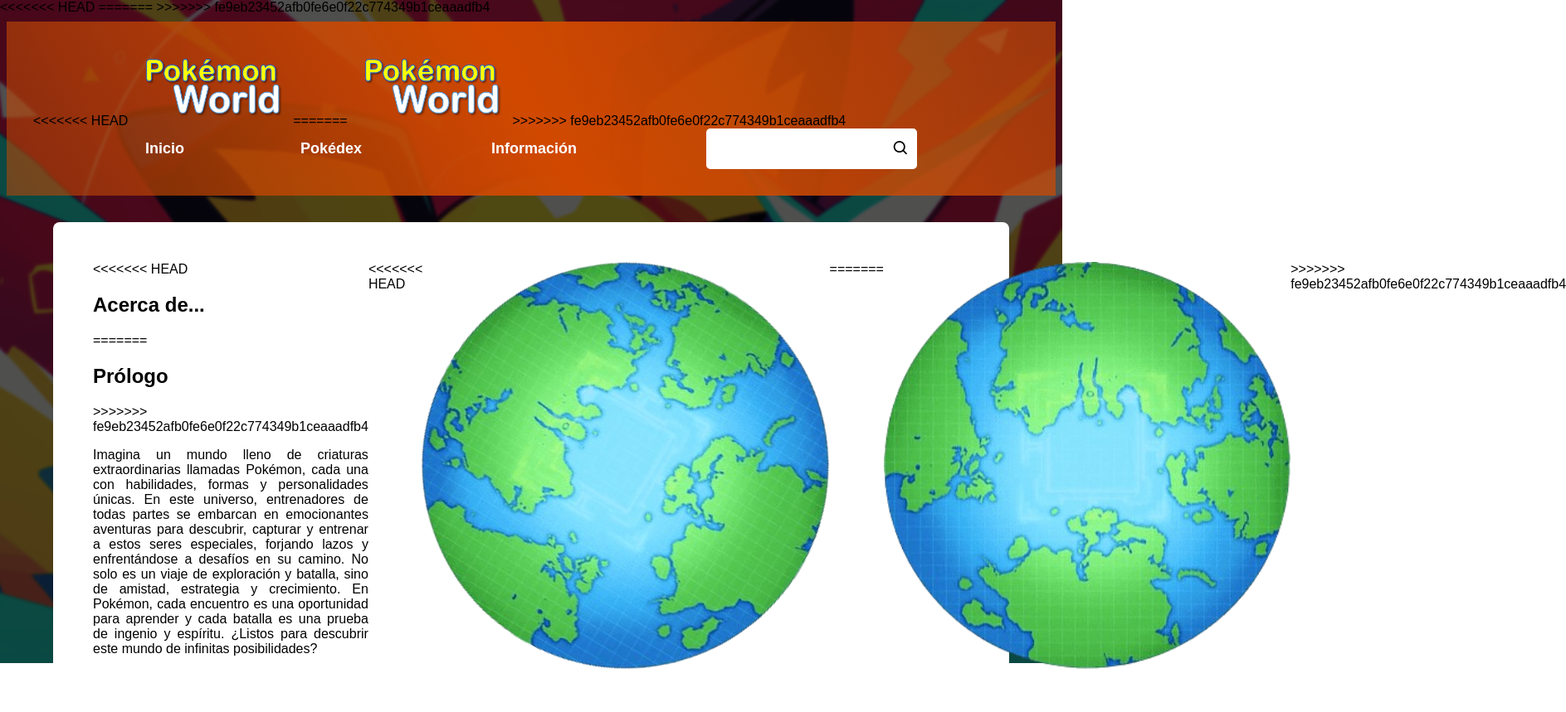
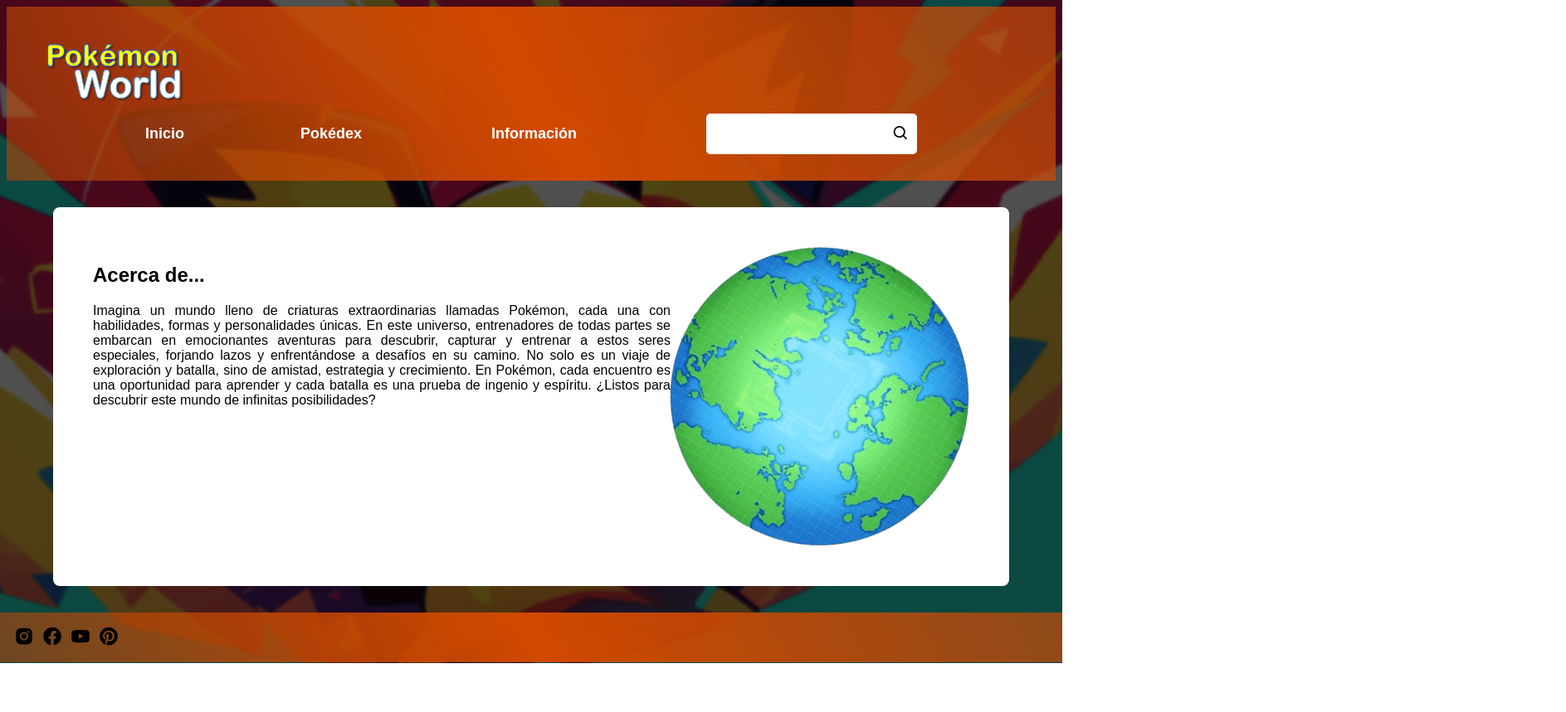
Before and after one commit to Jorg3Lu15/pokedexvirtual, a plain HTML site: page index.html in a window 1280 px wide. Shown: the top 859 px of the page at 83% size, 1887 px wide, since content can reach past the window. After the commit the page ends 800 px from the top, so only its background shows below. Drawn offline with nearby package versions, Linux system fonts and the light colour scheme.

Commit message:
Eliminacion de cambios pasados en el archivo index.html

```diff
--- a/index.html
+++ b/index.html
@@ -4,14 +4,9 @@
     <meta charset="UTF-8">
     <meta name="viewport" content="width=device-width, initial-scale=1.0">
     <title>Pokémon World</title>
-    <link rel="icon" href="img/earth.png" type="image/png">
+    <link rel="favicon" href="img/earth.png" type="image/png">
     <link href='https://unpkg.com/boxicons@2.1.4/css/boxicons.min.css' rel='stylesheet'>
-<<<<<<< HEAD
     <link rel="stylesheet" href="/static/css/styles.css">
-=======
-    <link rel="stylesheet" href="css/styles.css">
->>>>>>> fe9eb23452afb0fe6e0f22c774349b1ceaaadfb4
-
 </head>
 <div class="bg-image"></div>
 <div class="overlay"></div>
@@ -21,11 +16,7 @@
     <header>
         <!-- Logo-container start -->
         <div class="logo-container">
-<<<<<<< HEAD
             <img src="/static/img/logo.png" alt="Logo de la pagina">
-=======
-            <img src="./img/logo.png" alt="Logo de la pagina">
->>>>>>> fe9eb23452afb0fe6e0f22c774349b1ceaaadfb4
         </div>
         <!-- Logo-container end -->
 
@@ -39,11 +30,7 @@
                 <div class="dropdown-content">
                     <div class="column">
                         <h5>Juegos</h5>
-<<<<<<< HEAD
                         <a href="Walkthroughts.html">Walkthroughts</a>
-=======
-                        <a href="#">Walkthroughts</a>
->>>>>>> fe9eb23452afb0fe6e0f22c774349b1ceaaadfb4
                         <a href="#">Pokémon Legends: Arceus</a>
                         <a href="#">Pokémon Brilliant and Shining Pearl</a>
                         <a href="#">Espada y Escudo</a>
@@ -97,12 +84,7 @@
     <section>
         <div class="page-info">
             <div class="info">
-
-<<<<<<< HEAD
                 <h2>Acerca de...</h2>
-=======
-                <h2>Prólogo</h2>
->>>>>>> fe9eb23452afb0fe6e0f22c774349b1ceaaadfb4
                 <p>Imagina un mundo lleno de criaturas extraordinarias llamadas Pokémon, cada una con habilidades,
                     formas y personalidades únicas. En este universo, entrenadores de todas partes se embarcan en
                     emocionantes aventuras para descubrir, capturar y entrenar a estos seres especiales, forjando
@@ -112,15 +94,8 @@
                     posibilidades?
                 </p>
             </div>
-<<<<<<< HEAD
-
             <div class="earth">
                 <img id="earthImg" src="/static/img/earth.png" alt="Pokemon world">
-=======
-
-            <div class="earth">
-                <img id="earthImg" src="./img/earth.png" alt="Pokemon world">
->>>>>>> fe9eb23452afb0fe6e0f22c774349b1ceaaadfb4
             </div>
         </div>
 
@@ -136,11 +111,6 @@
         <div class="social-media"><i class='bx bxl-pinterest' ></i></div>
     </footer>
     <!-- Footer with our social media end-->
-
-<<<<<<< HEAD
-<script src="/static/js/script.js"></script>
-=======
-<script src="./js/script.js"></script>
->>>>>>> fe9eb23452afb0fe6e0f22c774349b1ceaaadfb4
+    <script src="/static/js/script.js"></script>
 </body>
 </html>
```
